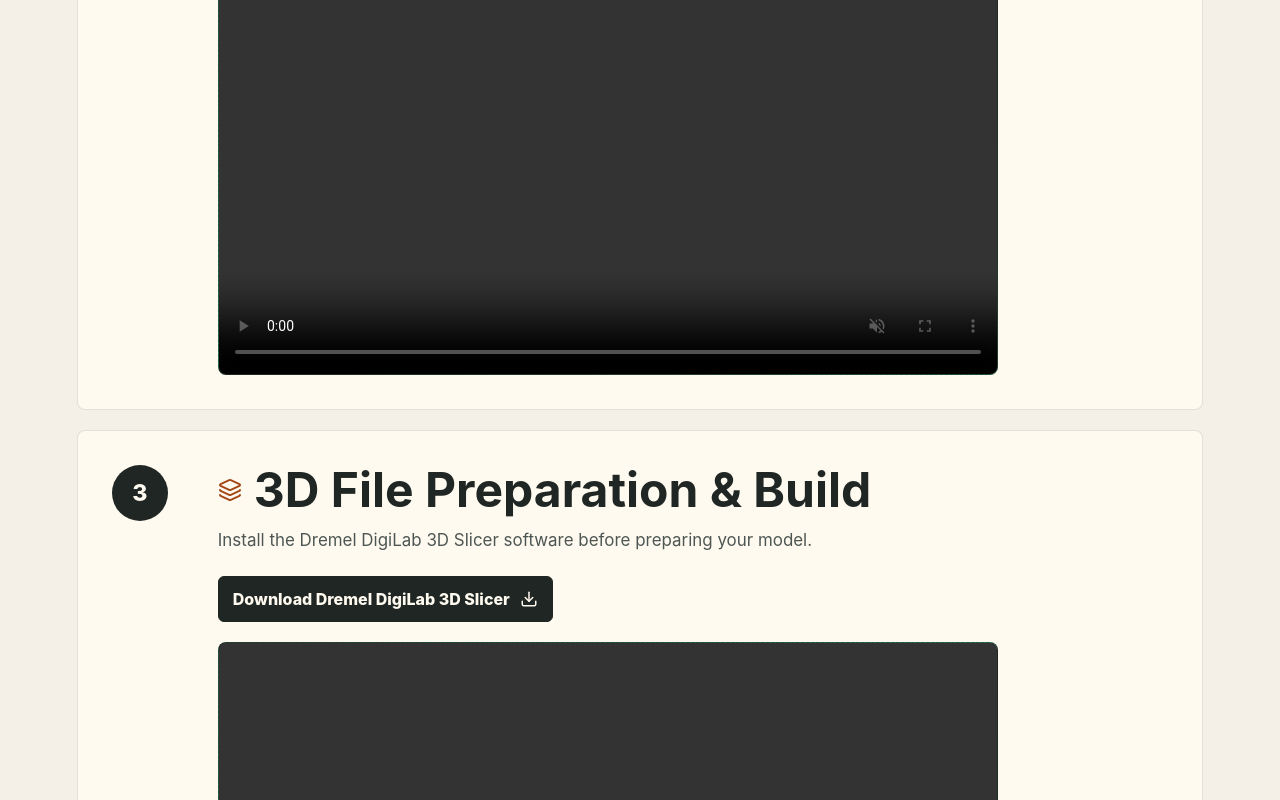
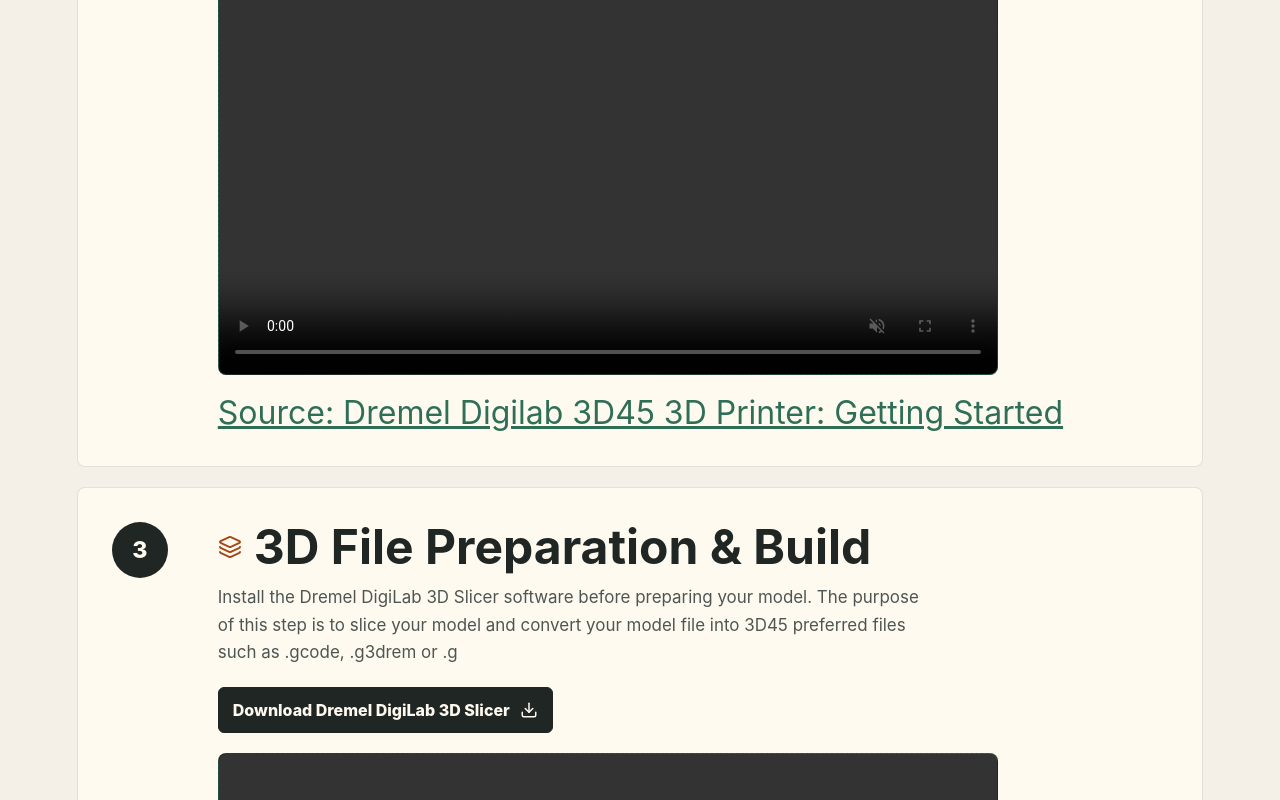
Before and after one commit to JohnasonY/Dremel-3D45-Web-Guide, a React (Vite) app: page / in a window 1280 px wide. Shown: the part 1660-2460 px from the top of the page. Built offline with nearby package versions, Linux system fonts and the light colour scheme.

Commit message:
added sources for two videos

```diff
--- a/src/components/StepCard.jsx
+++ b/src/components/StepCard.jsx
@@ -1,10 +1,10 @@
-import { GuideImage } from './GuideImage.jsx'
-import { ResourceLink } from './ResourceLink.jsx'
-import { Tip } from './Tip.jsx'
-import { VideoSlot } from './VideoSlot.jsx'
+import { GuideImage } from "./GuideImage.jsx";
+import { ResourceLink } from "./ResourceLink.jsx";
+import { Tip } from "./Tip.jsx";
+import { VideoSlot } from "./VideoSlot.jsx";
 
 export function StepCard({ step }) {
-  const { Icon } = step
+  const { Icon } = step;
 
   return (
     <article className="step-card">
@@ -21,8 +21,20 @@ export function StepCard({ step }) {
         {step.link ? <ResourceLink {...step.link} /> : null}
         {step.tip ? <Tip>{step.tip}</Tip> : null}
         {step.image ? <GuideImage {...step.image} /> : null}
-        {step.videoLabel ? <VideoSlot label={step.videoLabel} src={step.videoSrc} /> : null}
+        {step.video ? (
+          <>
+            <VideoSlot label={step.video.label} src={step.video.src} />
+            <a
+              className="video-source"
+              href={step.video.source.href}
+              target="_blank"
+              rel="noreferrer"
+            >
+              {step.video.source.text}
+            </a>
+          </>
+        ) : null}
       </div>
     </article>
-  )
+  );
 }
--- a/src/data/guideSteps.jsx
+++ b/src/data/guideSteps.jsx
@@ -31,21 +31,33 @@ export const guideSteps = [
         Click <strong>LEVEL</strong> on the printer screen.
       </>
     ),
-    videoLabel: "Leveling video",
-    videoSrc: levelingVideo,
+    video: {
+      label: "Leveling video",
+      src: levelingVideo,
+      source: {
+        href: "https://www.youtube.com/watch?v=VGBSVOaFj5Y",
+        text: "Source: Dremel Digilab 3D45 3D Printer: Getting Started",
+      },
+    },
   },
   {
     number: 3,
     Icon: Layers3,
     title: "3D File Preparation & Build",
     description:
-      "Install the Dremel DigiLab 3D Slicer software before preparing your model.",
+      "Install the Dremel DigiLab 3D Slicer software before preparing your model. The purpose of this step is to slice your model and convert your model file into 3D45 preferred files such as .gcode, .g3drem or .g ",
     link: {
       href: "https://3pitech.com/pages/desktop-slicer-software",
       text: "Download Dremel DigiLab 3D Slicer",
       Icon: Download,
     },
-    videoLabel: "3D file preparation video",
-    videoSrc: prepBuildVideo,
+    video: {
+      label: "3D file preparation video",
+      src: prepBuildVideo,
+      source: {
+        href: "https://www.youtube.com/watch?v=VGBSVOaFj5Y",
+        text: "Source: Dremel Digilab 3D45 3D Printer: Getting Started",
+      },
+    },
   },
 ];
--- a/src/styles.css
+++ b/src/styles.css
@@ -2,7 +2,13 @@
   color: #1f2623;
   background: #f4f0e7;
   font-family:
-    Inter, ui-sans-serif, system-ui, -apple-system, BlinkMacSystemFont, "Segoe UI", sans-serif;
+    Inter,
+    ui-sans-serif,
+    system-ui,
+    -apple-system,
+    BlinkMacSystemFont,
+    "Segoe UI",
+    sans-serif;
   font-synthesis: none;
   text-rendering: optimizeLegibility;
 }
@@ -35,7 +41,11 @@ a {
   padding: clamp(32px, 6vw, 84px);
   border-bottom: 1px solid rgba(31, 38, 35, 0.12);
   background:
-    radial-gradient(circle at 82% 18%, rgba(47, 143, 107, 0.16), transparent 30%),
+    radial-gradient(
+      circle at 82% 18%,
+      rgba(47, 143, 107, 0.16),
+      transparent 30%
+    ),
     linear-gradient(135deg, #fbf7ef 0%, #f4f0e7 58%, #e7efe9 100%);
 }
 
@@ -215,3 +225,10 @@ h2 span {
     justify-content: space-between;
   }
 }
+
+.video-source {
+  display: inline-block;
+  margin-top: 18px;
+  font-size: 2rem;
+  color: #2f6f57;
+}
```
